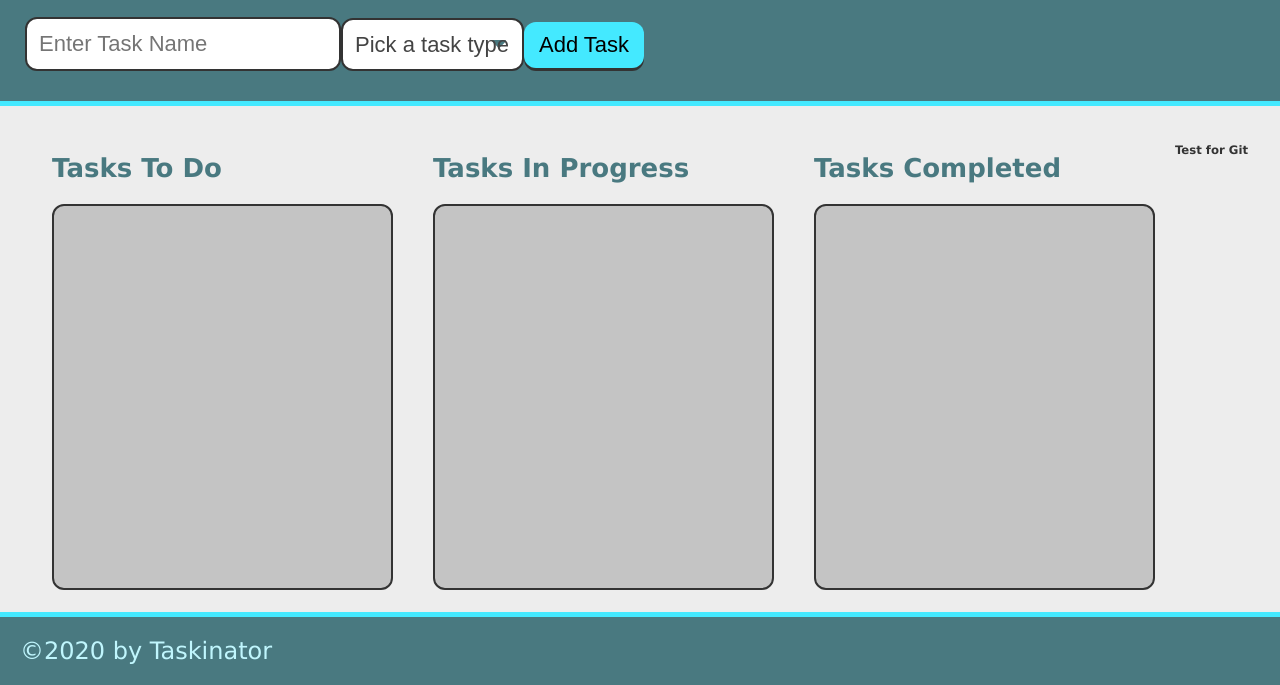
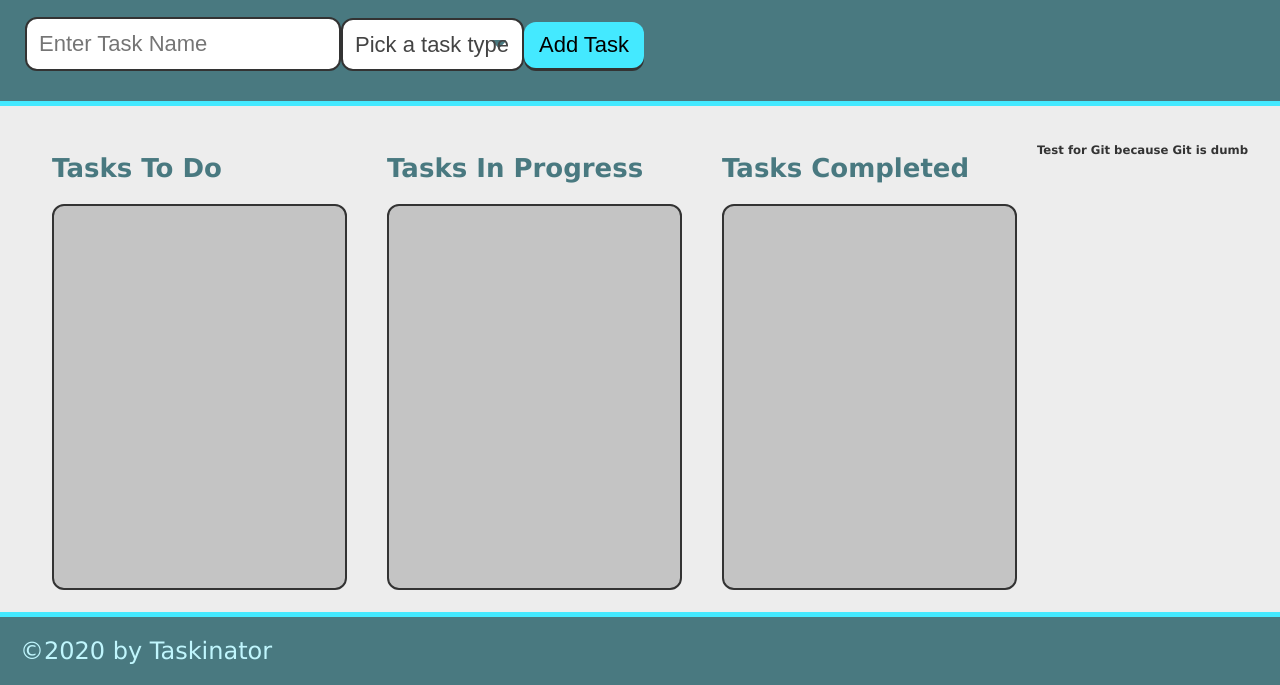
Before and after one commit to derrickhepworth/taskboard, a plain HTML site: page index.html in a window 1280 px wide. Shown: the part 115-800 px from the top of the page. Drawn offline with Linux system fonts and the light colour scheme.

Commit message:
what is happening

```diff
--- a/index.html
+++ b/index.html
@@ -53,7 +53,7 @@
             </ul>
 
         </section>
-        <h3>Test for Git</h3>
+        <h3>Test for Git because Git is dumb</h3>
     </main>
 
     <footer>
```
